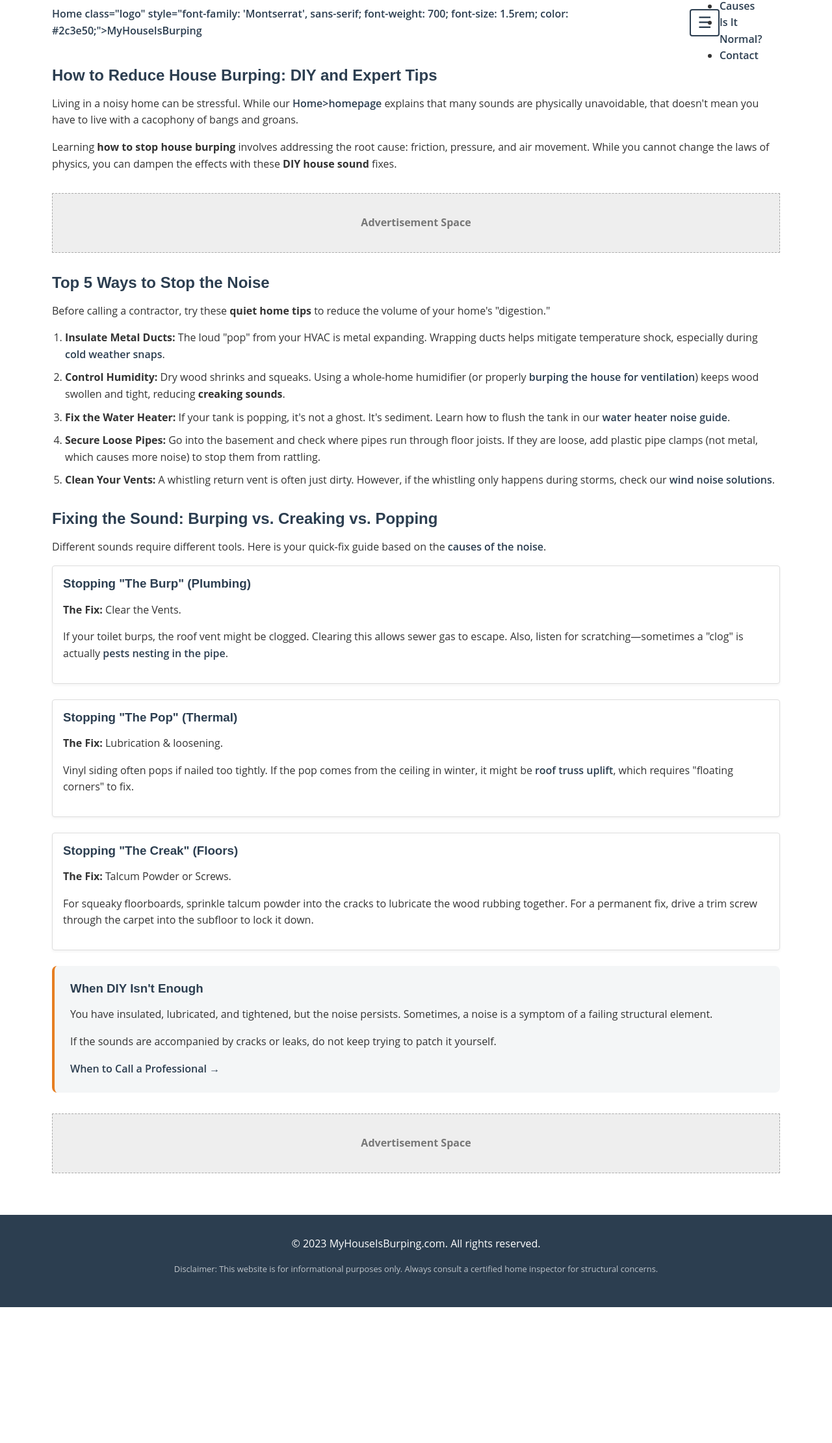
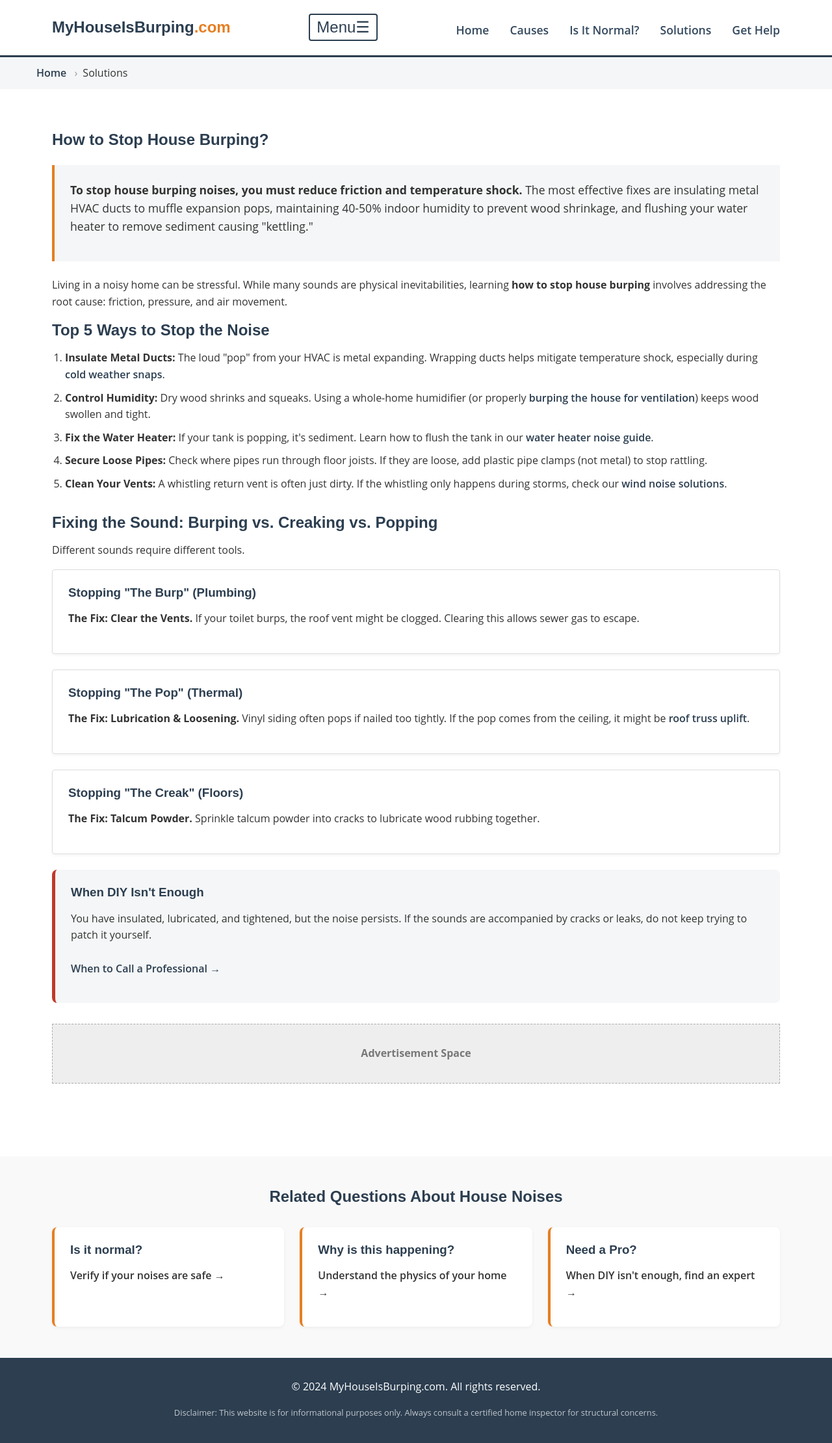
Before and after one commit to powder677/myhouseisburping, a plain HTML site: page pages/how-to-stop-house-burping.html in a window 1280 px wide. Shown: the whole page at 65% size. Before the commit the page ends 2011 px from the top, so only its background shows below. Drawn offline with Linux system fonts and the light colour scheme.

Commit message:
Update how-to-stop-house-burping.html

```diff
--- a/pages/how-to-stop-house-burping.html
+++ b/pages/how-to-stop-house-burping.html
@@ -1,146 +1,236 @@
 <!DOCTYPE html>
 <html lang="en">
-
 <head>
    <meta charset="UTF-8">
-   <script async src="https://pagead2.googlesyndication.com/pagead/js/adsbygoogle.js?client=ca-pub-3688809656284836"
-     crossorigin="anonymous"></script>
    <meta name="viewport" content="width=device-width, initial-scale=1.0">
-   <meta name="description" content="How to stop house burping and reduce popping noises. 5 DIY tips for a quieter home, including HVAC insulation, humidity control, and plumbing fixes.">
-   <title>How to Reduce House Burping: DIY and Expert Tips</title>
+
+   <title>How to Stop House Burping: 5 DIY Fixes | MyHouseIsBurping.com</title>
+   <meta name="description" content="How to stop house burping? Reduce noises by insulating HVAC ducts, controlling indoor humidity, flushing water heaters, and securing loose plumbing.">
+   <link rel="canonical" href="https://www.myhouseisburping.com/pages/how-to-stop-house-burping.html">
+
+   <meta property="og:title" content="5 Ways to Stop House Burping Noises">
+   <meta property="og:description" content="5 DIY tips for a quieter home, including HVAC insulation, humidity control, and plumbing fixes.">
+   <meta property="og:url" content="https://www.myhouseisburping.com/pages/how-to-stop-house-burping.html">
+   <meta property="og:type" content="article">
 
    <link rel="stylesheet" href="../css/styles.css">
+   <style>
+      /* AEO Specific Styles */
+      .direct-answer { background: #f4f6f7; padding: 1.5rem; border-left: 4px solid #e67e22; margin: 1.5rem 0; font-size: 1.1rem; }
+      .breadcrumb { background: #f4f6f7; padding: 0.75rem 0; margin-bottom: 2rem; }
+      .breadcrumb ol { list-style: none; display: flex; gap: 0.5rem; max-width: 1200px; margin: 0 auto; padding: 0 1rem; }
+      .breadcrumb li:not(:last-child)::after { content: "›"; margin-left: 0.5rem; color: #999; }
+      .breadcrumb a { color: #2c3e50; text-decoration: none; }
+      .related-questions { background: #f9f9f9; padding: 3rem 0; margin-top: 3rem; }
+      .question-grid { display: grid; grid-template-columns: repeat(auto-fit, minmax(280px, 1fr)); gap: 1.5rem; margin-top: 2rem; }
+      .question-card { background: white; padding: 1.5rem; border-radius: 8px; border-left: 4px solid #e67e22; text-decoration: none; color: inherit; display: block; box-shadow: 0 2px 5px rgba(0,0,0,0.05); }
+      .question-card:hover { transform: translateY(-2px); box-shadow: 0 4px 12px rgba(0,0,0,0.1); }
+      .card { background: #fff; border: 1px solid #ddd; padding: 1.5rem; margin-bottom: 1.5rem; border-radius: 4px; box-shadow: 0 2px 4px rgba(0,0,0,0.05); }
+   </style>
 
    <script type="application/ld+json">
    {
      "@context": "https://schema.org",
-         "@type": "FAQPage",
-         "mainEntity": [{
-            "@type": "Question",
-            "name": "How can I stop my house from making popping noises?",
-            "acceptedAnswer": {
-               "@type": "Answer",
-               "text": "To stop popping noises, try insulating your metal air ducts to slow down thermal expansion, ensuring your attic is properly ventilated, and maintaining a consistent indoor humidity level."
+     "@graph": [
+       {
+         "@type": "Article",
+         "@id": "https://www.myhouseisburping.com/pages/how-to-stop-house-burping.html#article",
+         "headline": "How to Stop House Burping: 5 DIY Fixes",
+         "description": "How to stop house burping? Reduce noises by insulating HVAC ducts, controlling indoor humidity, flushing water heaters, and securing loose plumbing.",
+         "author": {"@type": "Organization", "name": "MyHouseIsBurping.com"},
+         "publisher": {
+           "@type": "Organization",
+           "name": "MyHouseIsBurping.com",
+           "logo": {
+             "@type": "ImageObject",
+             "url": "https://www.myhouseisburping.com/assets/logo.png"
            }
-         }, {
-            "@type": "Question",
-            "name": "Can I stop plumbing burps?",
-            "acceptedAnswer": {
-               "@type": "Answer",
-               "text": "Yes. Plumbing burps are often caused by air trapped in the lines. You can try draining your water system to reset the air chambers, or install water hammer arrestors to absorb shock."
+         },
+         "datePublished": "2024-01-15",
+         "dateModified": "2026-02-08"
+       },
+       {
+         "@type": "BreadcrumbList",
+         "@id": "https://www.myhouseisburping.com/pages/how-to-stop-house-burping.html#breadcrumb",
+         "itemListElement": [
+            {
+               "@type": "ListItem",
+               "position": 1,
+               "name": "Home",
+               "item": "https://www.myhouseisburping.com/"
+            },
+            {
+               "@type": "ListItem",
+               "position": 2,
+               "name": "Solutions"
             }
-         }]
+         ]
+       },
+       {
+         "@type": "HowTo",
+         "name": "How to Reduce House Burping Sounds",
+         "step": [
+           {
+             "@type": "HowToStep",
+             "name": "Insulate Metal Ducts",
+             "text": "Wrap exposed metal ducts in insulation to slow down thermal expansion and reduce popping noises."
+           },
+           {
+             "@type": "HowToStep",
+             "name": "Control Humidity",
+             "text": "Use a humidifier to keep wood framing from drying out and shrinking, which causes creaking."
+           },
+           {
+             "@type": "HowToStep",
+             "name": "Flush Water Heater",
+             "text": "Drain sediment from your water heater to stop 'kettling' or popping sounds from the tank."
+           }
+         ]
+       }
+     ]
    }
    </script>
+
+   <script async src="https://pagead2.googlesyndication.com/pagead/js/adsbygoogle.js?client=ca-pub-3688809656284836" crossorigin="anonymous"></script>
 </head>
 
 <body>
-
-   <header>
-      <div class="container nav-container" style="display: flex; justify-content: space-between; align-items: center; height: 70px;">
-         <a href="/">Home class="logo" style="font-family: 'Montserrat', sans-serif; font-weight: 700; font-size: 1.5rem; color: #2c3e50;">MyHouseIsBurping</a>
-         <button class="nav-toggle" aria-label="Toggle navigation" aria-expanded="false">☰</button>
+   <header class="site-header">
+      <div class="container nav-container" style="display: flex; justify-content: space-between; align-items: center;">
+         <a href="/" class="logo" aria-label="MyHouseIsBurping Home">
+            MyHouseIsBurping<span class="accent-orange">.com</span>
+         </a>
+         <button class="nav-toggle" aria-label="Toggle navigation" aria-expanded="false">
+            <span class="sr-only">Menu</span>☰
+         </button>
+         <nav aria-label="Main navigation">
             <ul class="nav-menu">
                <li><a href="/">Home</a></li>
-            <li><a href="house-burping-causes.html">Causes</a></li>
-            <li><a href="is-house-burping-normal.html">Is It Normal?</a></li>
-            <li><a href="../index.html#contact">Contact</a></li>
+               <li><a href="/pages/house-burping-causes.html">Causes</a></li>
+               <li><a href="/pages/is-house-burping-normal.html">Is It Normal?</a></li>
+               <li><a href="/pages/how-to-stop-house-burping.html">Solutions</a></li>
+               <li><a href="/pages/when-to-call-a-professional.html">Get Help</a></li>
             </ul>
+         </nav>
       </div>
    </header>
 
+   <nav aria-label="Breadcrumb" class="breadcrumb">
+      <ol itemscope itemtype="https://schema.org/BreadcrumbList">
+         <li itemprop="itemListElement" itemscope itemtype="https://schema.org/ListItem">
+            <a itemprop="item" href="/">
+               <span itemprop="name">Home</span>
+            </a>
+            <meta itemprop="position" content="1" />
+         </li>
+         <li itemprop="itemListElement" itemscope itemtype="https://schema.org/ListItem">
+            <span itemprop="name">Solutions</span>
+            <meta itemprop="position" content="2" />
+         </li>
+      </ol>
+   </nav>
+
    <main class="container" style="padding-top: 2rem; padding-bottom: 2rem;">
+      <article>
+         <h1>How to Stop House Burping?</h1>
 
-      <article>
-         <h1>How to Reduce House Burping: DIY and Expert Tips</h1>
+         <div class="direct-answer">
+            <p><strong>To stop house burping noises, you must reduce friction and temperature shock.</strong> The most effective fixes are insulating metal HVAC ducts to muffle expansion pops, maintaining 40-50% indoor humidity to prevent wood shrinkage, and flushing your water heater to remove sediment causing "kettling."</p>
+         </div>
 
          <p>
-            Living in a noisy home can be stressful. While our <a href="/">Home>homepage</a> explains that many sounds are physically unavoidable, that doesn't mean you have to live with a cacophony of bangs and groans.
-         </p>
-         <p>
-            Learning <strong>how to stop house burping</strong> involves addressing the root cause: friction, pressure, and air movement. While you cannot change the laws of physics, you can dampen the effects with these <strong>DIY house sound</strong> fixes.
+            Living in a noisy home can be stressful. While many sounds are physical inevitabilities, learning <strong>how to stop house burping</strong> involves addressing the root cause: friction, pressure, and air movement.
          </p>
 
-         <div class="ad-slot">
-            <span>Advertisement Space</span>
-         </div>
-
-         <section>
+         <section id="top-5-fixes">
             <h2>Top 5 Ways to Stop the Noise</h2>
-            <p>
-               Before calling a contractor, try these <strong>quiet home tips</strong> to reduce the volume of your home's "digestion."
-            </p>
             <ol style="margin-left: 20px; margin-bottom: 2rem;">
                <li style="margin-bottom: 10px;">
-                  <strong>Insulate Metal Ducts:</strong> The loud "pop" from your HVAC is metal expanding. Wrapping ducts helps mitigate temperature shock, especially during <a href="house-burping-cold-weather.html">cold weather snaps</a>.
+                  <strong>Insulate Metal Ducts:</strong> The loud "pop" from your HVAC is metal expanding. Wrapping ducts helps mitigate temperature shock, especially during <a href="/pages/house-burping-cold-weather.html">cold weather snaps</a>.
                </li>
                <li style="margin-bottom: 10px;">
-                  <strong>Control Humidity:</strong> Dry wood shrinks and squeaks. Using a whole-home humidifier (or properly <a href="house-burping-allergies-ventilation.html">burping the house for ventilation</a>) keeps wood swollen and tight, reducing <strong>creaking sounds</strong>.
+                  <strong>Control Humidity:</strong> Dry wood shrinks and squeaks. Using a whole-home humidifier (or properly <a href="/pages/house-burping-allergies-ventilation.html">burping the house for ventilation</a>) keeps wood swollen and tight.
                </li>
                <li style="margin-bottom: 10px;">
-                  <strong>Fix the Water Heater:</strong> If your tank is popping, it's not a ghost. It's sediment. Learn how to flush the tank in our <a href="water-heater-popping-noise.html">water heater noise guide</a>.
+                  <strong>Fix the Water Heater:</strong> If your tank is popping, it's sediment. Learn how to flush the tank in our <a href="/pages/water-heater-popping-noise.html">water heater noise guide</a>.
                </li>
                <li style="margin-bottom: 10px;">
-                  <strong>Secure Loose Pipes:</strong> Go into the basement and check where pipes run through floor joists. If they are loose, add plastic pipe clamps (not metal, which causes more noise) to stop them from rattling.
+                  <strong>Secure Loose Pipes:</strong> Check where pipes run through floor joists. If they are loose, add plastic pipe clamps (not metal) to stop rattling.
                </li>
                <li style="margin-bottom: 10px;">
-                  <strong>Clean Your Vents:</strong> A whistling return vent is often just dirty. However, if the whistling only happens during storms, check our <a href="wind-noises-in-house.html">wind noise solutions</a>.
+                  <strong>Clean Your Vents:</strong> A whistling return vent is often just dirty. If the whistling only happens during storms, check our <a href="/pages/wind-noises-in-house.html">wind noise solutions</a>.
                </li>
             </ol>
          </section>
 
-         <section>
+         <section id="targeted-solutions">
             <h2>Fixing the Sound: Burping vs. Creaking vs. Popping</h2>
-            <p>
-               Different sounds require different tools. Here is your quick-fix guide based on the <a href="house-burping-causes.html">causes of the noise</a>.
-            </p>
+            <p>Different sounds require different tools.</p>
 
-            <div class="card" style="margin-bottom: 1.5rem;">
+            <div class="card">
                <h3>Stopping "The Burp" (Plumbing)</h3>
-               <p><strong>The Fix:</strong> Clear the Vents.</p>
-               <p>If your toilet burps, the roof vent might be clogged. Clearing this allows sewer gas to escape. Also, listen for scratching—sometimes a "clog" is actually <a href="pest-noises-vs-house-settling.html">pests nesting in the pipe</a>.</p>
+               <p><strong>The Fix: Clear the Vents.</strong> If your toilet burps, the roof vent might be clogged. Clearing this allows sewer gas to escape.</p>
             </div>
 
-            <div class="card" style="margin-bottom: 1.5rem;">
+            <div class="card">
                <h3>Stopping "The Pop" (Thermal)</h3>
-               <p><strong>The Fix:</strong> Lubrication & loosening.</p>
-               <p>Vinyl siding often pops if nailed too tightly. If the pop comes from the ceiling in winter, it might be <a href="roof-truss-uplift-noises.html">roof truss uplift</a>, which requires "floating corners" to fix.</p>
+               <p><strong>The Fix: Lubrication & Loosening.</strong> Vinyl siding often pops if nailed too tightly. If the pop comes from the ceiling, it might be <a href="/pages/roof-truss-uplift-noises.html">roof truss uplift</a>.</p>
             </div>
 
-            <div class="card" style="margin-bottom: 1.5rem;">
+            <div class="card">
                <h3>Stopping "The Creak" (Floors)</h3>
-               <p><strong>The Fix:</strong> Talcum Powder or Screws.</p>
-               <p>For squeaky floorboards, sprinkle talcum powder into the cracks to lubricate the wood rubbing together. For a permanent fix, drive a trim screw through the carpet into the subfloor to lock it down.</p>
+               <p><strong>The Fix: Talcum Powder.</strong> Sprinkle talcum powder into cracks to lubricate wood rubbing together.</p>
             </div>
          </section>
 
-         <section style="background-color: #f4f6f7; padding: 1.5rem; border-radius: 8px; border-left: 4px solid var(--color-accent);">
+         <section id="when-to-call" style="background-color: #f4f6f7; padding: 1.5rem; border-radius: 8px; border-left: 5px solid #c0392b;">
             <h3>When DIY Isn't Enough</h3>
             <p>
-               You have insulated, lubricated, and tightened, but the noise persists. Sometimes, a noise is a symptom of a failing structural element.
+               You have insulated, lubricated, and tightened, but the noise persists. If the sounds are accompanied by cracks or leaks, do not keep trying to patch it yourself.
             </p>
             <p>
-               If the sounds are accompanied by cracks or leaks, do not keep trying to patch it yourself.
+               <a href="/pages/when-to-call-a-professional.html" class="btn btn-primary" style="display: inline-block; margin-top: 10px;">When to Call a Professional →</a>
             </p>
-            <a href="when-to-call-a-professional.html" class="btn btn-primary">When to Call a Professional →</a>
          </section>
 
-      </article>
-
-      <div class="ad-slot">
+         <div class="ad-slot" style="background: #eee; padding: 2rem; text-align: center; margin: 2rem 0;">
             <span>Advertisement Space</span>
          </div>
 
+      </article>
    </main>
+
+   <section class="related-questions">
+      <div class="container">
+         <h2 style="text-align: center;">Related Questions About House Noises</h2>
+         <div class="question-grid">
+
+            <a href="/pages/is-house-burping-normal.html" class="question-card">
+               <h3>Is it normal?</h3>
+               <p>Verify if your noises are safe →</p>
+            </a>
+
+            <a href="/pages/house-burping-causes.html" class="question-card">
+               <h3>Why is this happening?</h3>
+               <p>Understand the physics of your home →</p>
+            </a>
+
+            <a href="/pages/when-to-call-a-professional.html" class="question-card">
+               <h3>Need a Pro?</h3>
+               <p>When DIY isn't enough, find an expert →</p>
+            </a>
+
+         </div>
+      </div>
+   </section>
 
    <footer style="background: #2c3e50; color: #fff; padding: 2rem 0; text-align: center;">
       <div class="container">
-         <p>© 2023 MyHouseIsBurping.com. All rights reserved.</p>
+         <p>© 2024 MyHouseIsBurping.com. All rights reserved.</p>
          <p style="font-size: 0.8rem; opacity: 0.7;">Disclaimer: This website is for informational purposes only. Always consult a certified home inspector for structural concerns.</p>
       </div>
    </footer>
 
    <script src="../js/main.js"></script>
 </body>
-
 </html>
```
Lines whose indentation alone changed are shown as unchanged.
